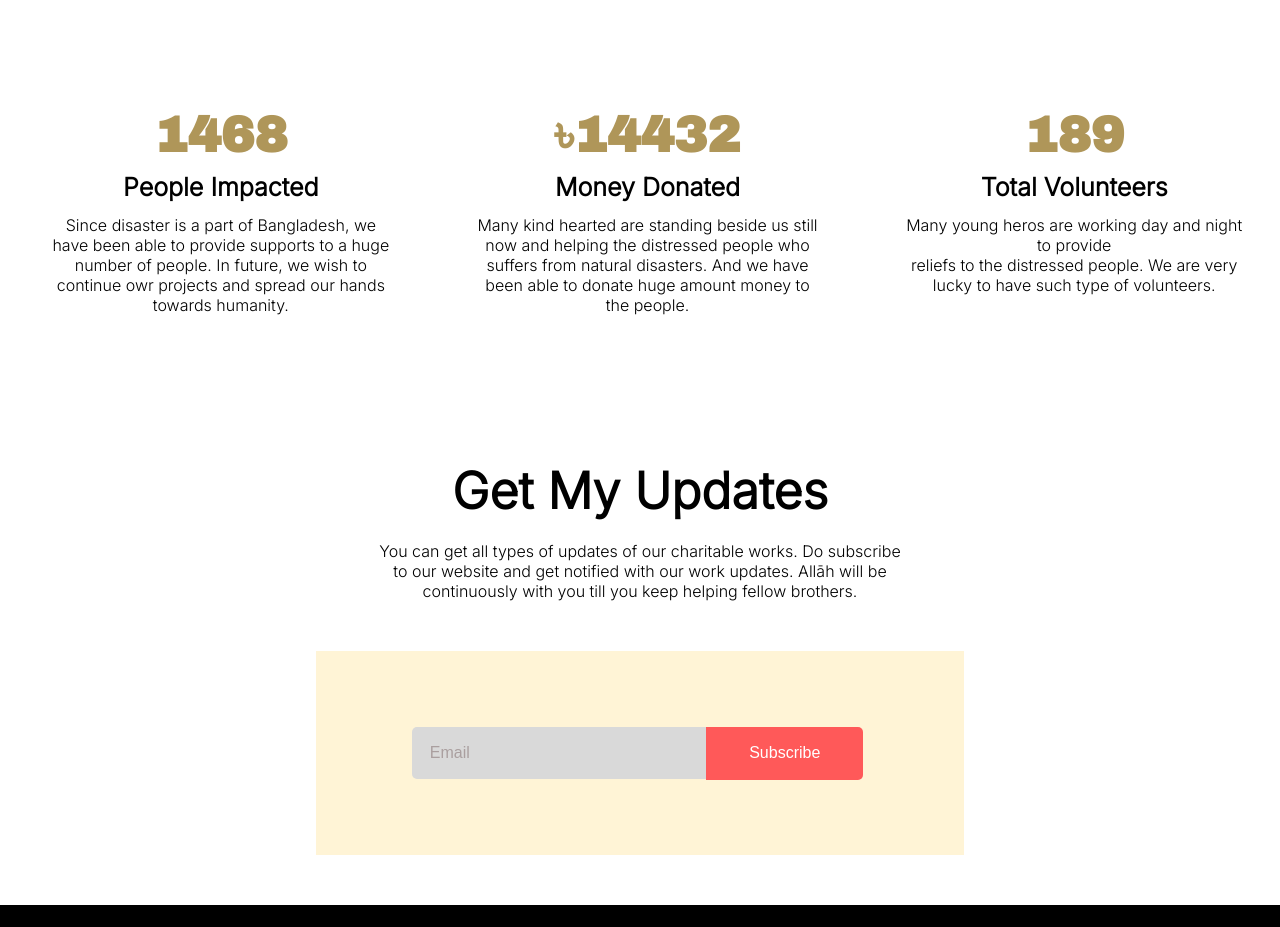
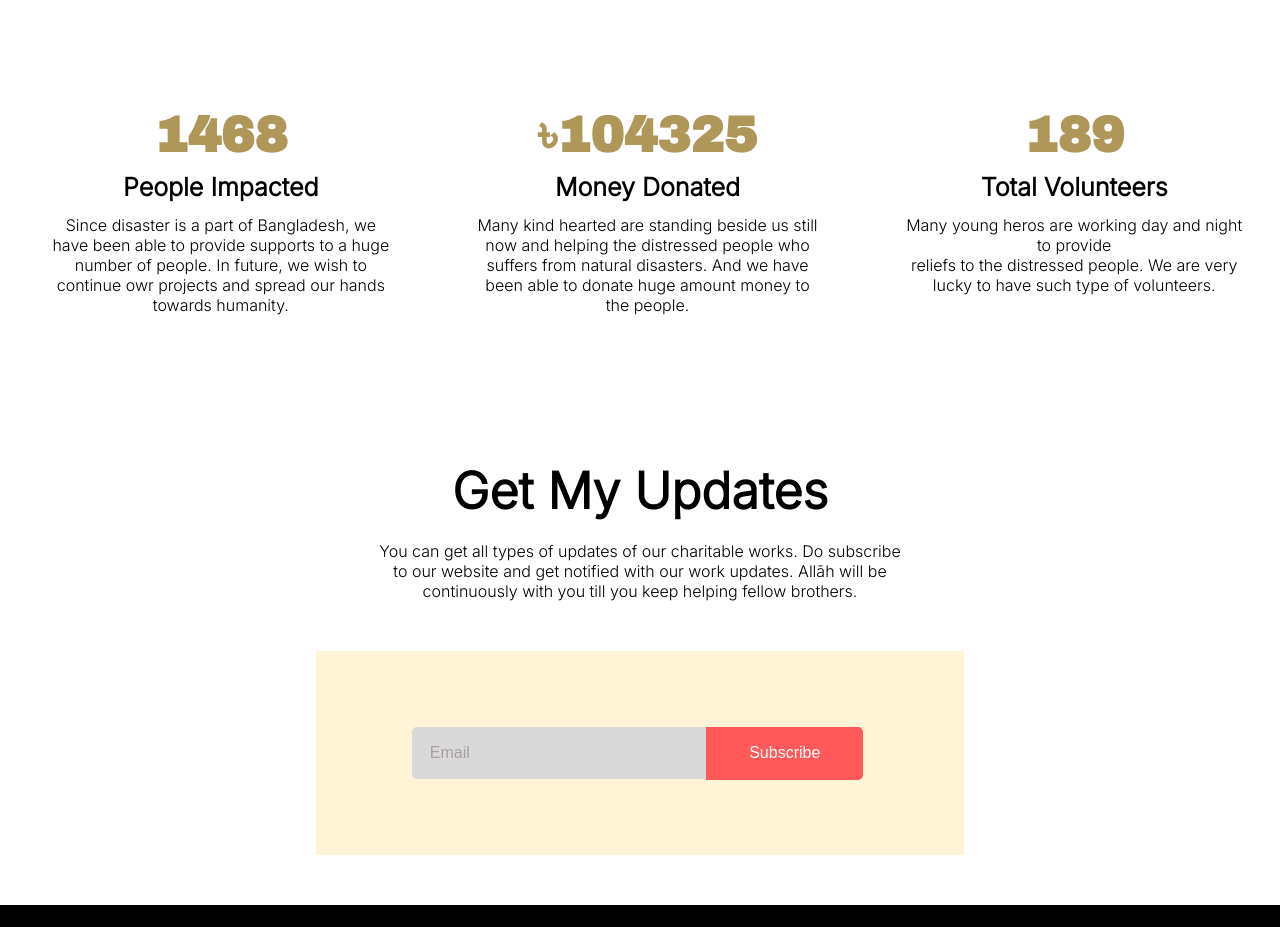
Before and after one commit to salsabeelnoor/donate-today, a plain HTML site: page index.html in a window 1280 px wide. Shown: the part 2440-3367 px from the top of the page. Drawn offline with Linux system fonts and the light colour scheme.

Commit message:
money updated

```diff
--- a/index.html
+++ b/index.html
@@ -75,7 +75,7 @@
             <p>Since disaster is a part of Bangladesh, we have been able to provide supports to a huge number of people. In future, we wish to continue owr projects and spread our hands towards humanity.</p>
         </div>
         <div class="overview">
-            <h1>৳14432</h1>
+            <h1>৳104325</h1>
             <h3>Money Donated</h3>
             <p>Many kind hearted are standing beside us still now and helping the distressed people who suffers from natural disasters. And we have been able to donate huge amount money to the people.</p>
         </div>
```
